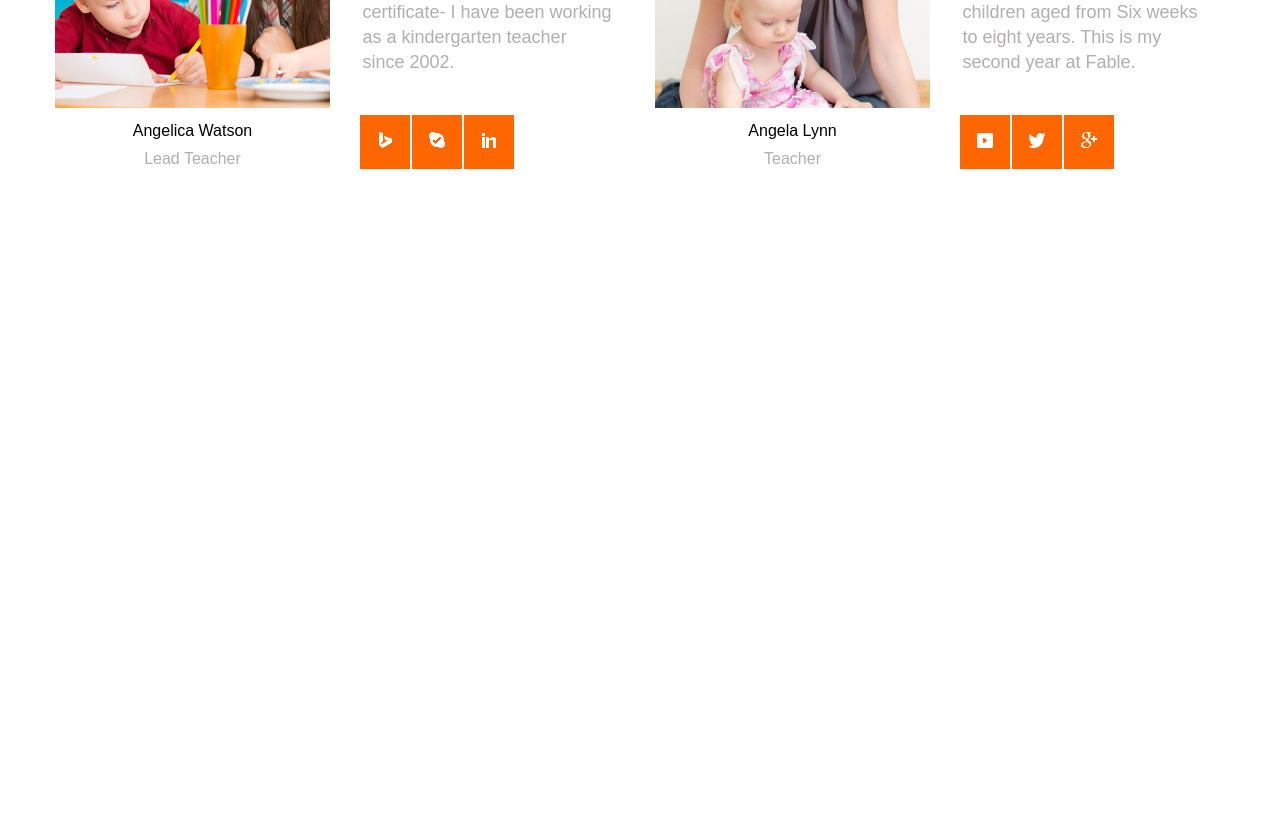
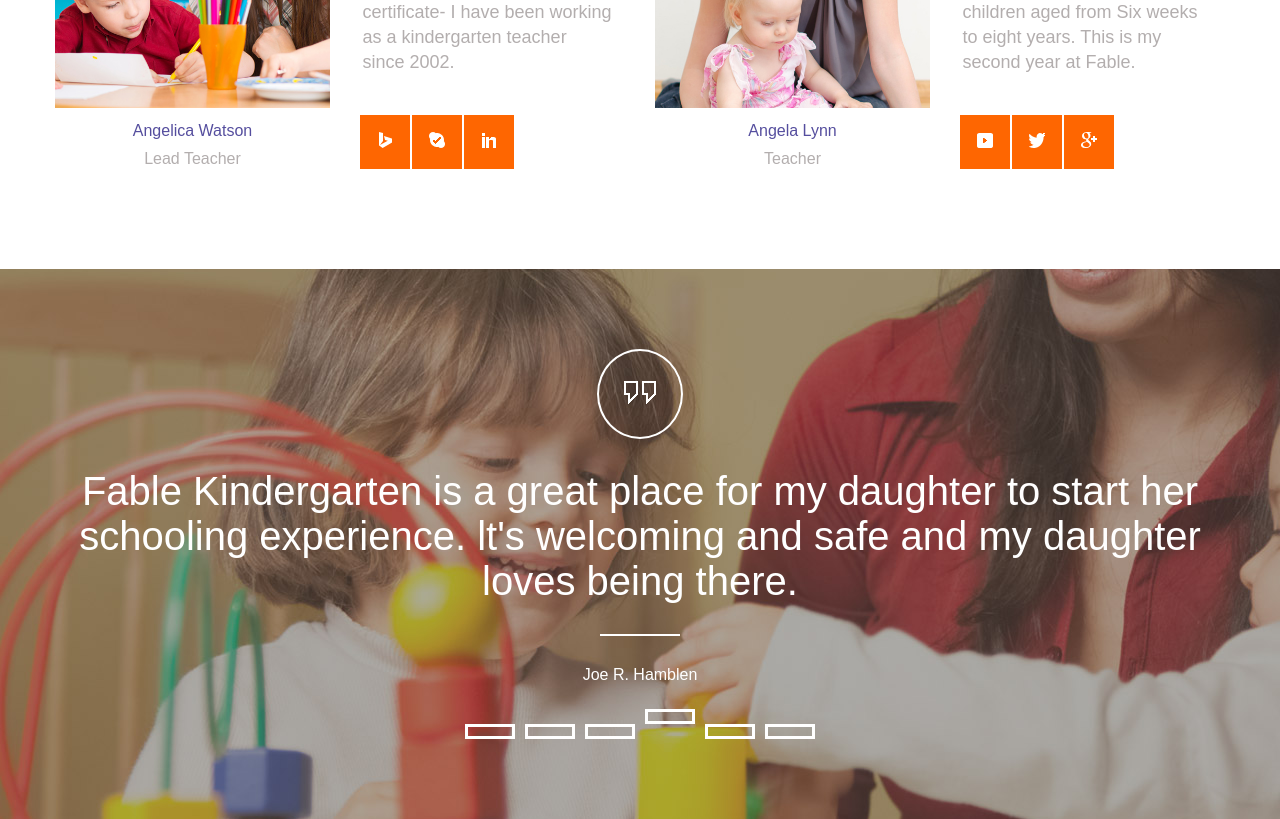
Before and after one commit to Giotreglia/proj-html-vuejs, a Vue app: page / in a window 1280 px wide. Shown: the part 5760-6579 px from the top of the page. Before the commit the page ends 6029 px from the top, so only its background shows below. Built offline with nearby package versions, Linux system fonts and the light colour scheme.

Commit message:
Sezione Quote Banner

```diff
--- a/src/components/AppMain.vue
+++ b/src/components/AppMain.vue
@@ -5,6 +5,7 @@ import StatsSection from './StatsSection.vue';
 import Classes from './Classes.vue';
 import Education from './Education.vue';
 import StaffSection from './StaffSection.vue';
+import QuoteBanner from './QuoteBanner.vue';
 
 export default {
     name: 'AppMain',
@@ -14,7 +15,8 @@ export default {
         StatsSection,
         Classes,
         Education,
-        StaffSection
+        StaffSection,
+        QuoteBanner
     }
 }
 </script>
@@ -26,6 +28,7 @@ export default {
         <Classes />
         <Education />
         <StaffSection />
+        <QuoteBanner />
     </main>
 </template>
 <style lang="scss">
--- a/src/components/Education.vue
+++ b/src/components/Education.vue
@@ -57,10 +57,7 @@ export default {
 
         <!-- Education bottom images -->
         <div class="education-images-container">
-            <img src="../assets/images/gallery_01-690x506.jpg" alt="">
-            <img src="../assets/images/gallery_02-690x506.jpg" alt="">
-            <img src="../assets/images/gallery_03-690x506.jpg" alt="">
-            <img src="../assets/images/gallery_04-690x506.jpg" alt="">
+            <img :src="`src/assets/images/gallery_0${i + 1}-690x506.jpg`" alt="gallery-image" v-for="(img, i) in 4">
         </div>
 
         <!-- Call to action -->
--- /dev/null
+++ b/src/components/QuoteBanner.vue
@@ -0,0 +1,85 @@
+<script>
+export default {
+    name: 'QuoteBanner',
+}
+</script>
+<template>
+    <section id="quote">
+        <div class="container">
+            <div class="apix"><img src="../assets/images/quote_alt.png" alt="quotes"></div>
+
+            <p class="text-white">
+                Fable Kindergarten is a great place for my daughter to start her schooling experience.
+                lt's welcoming and safe and my daughter loves being there.
+            </p>
+
+            <div class="break-line"></div>
+
+            <span class="text-white">Joe R. Hamblen</span>
+
+            <!-- Stats squares -->
+            <div class="stats-squares-container">
+                <div class="stats-square" v-for="square in 6"></div>
+            </div>
+        </div>
+    </section>
+</template>
+<style lang="scss" scoped>
+@use '../styles/general.scss';
+@use '../styles/partials/variables' as *;
+
+#quote {
+    padding: 80px 0 200px;
+    height: 550px;
+    background-image: url('../assets/images/parallax_02.jpg');
+    background-position: center;
+    position: relative;
+
+    .container {
+
+        display: flex;
+        flex-direction: column;
+        gap: 30px;
+        align-items: center;
+
+        p {
+            font-size: 40px;
+            text-align: center;
+        }
+
+        .break-line {
+            width: 80px;
+            background-color: white;
+            height: 2px;
+        }
+    }
+}
+
+.apix {
+    border: white 2px solid;
+    border-radius: 50%;
+    padding: 25px;
+}
+
+.stats-squares-container {
+    height: 30px;
+    position: absolute;
+    bottom: 80px;
+    left: 50%;
+    transform: translate(-50%);
+    display: flex;
+    justify-content: center;
+    align-items: flex-end;
+    gap: 10px;
+
+    .stats-square {
+        width: 50px;
+        height: 50%;
+        border: solid 3px white;
+
+        &:nth-child(4) {
+            align-self: flex-start;
+        }
+    }
+}
+</style>
--- a/src/components/StaffCard.vue
+++ b/src/components/StaffCard.vue
@@ -18,7 +18,7 @@ export default {
             <div class="card-img-container">
                 <img v-if="img" :src="img" :alt="name">
             </div>
-            <span class="name">{{ name }}</span>
+            <span class="name primary">{{ name }}</span>
             <span class="role text-grey">{{ role }}</span>
         </div>
         <div class="card-right">
```
